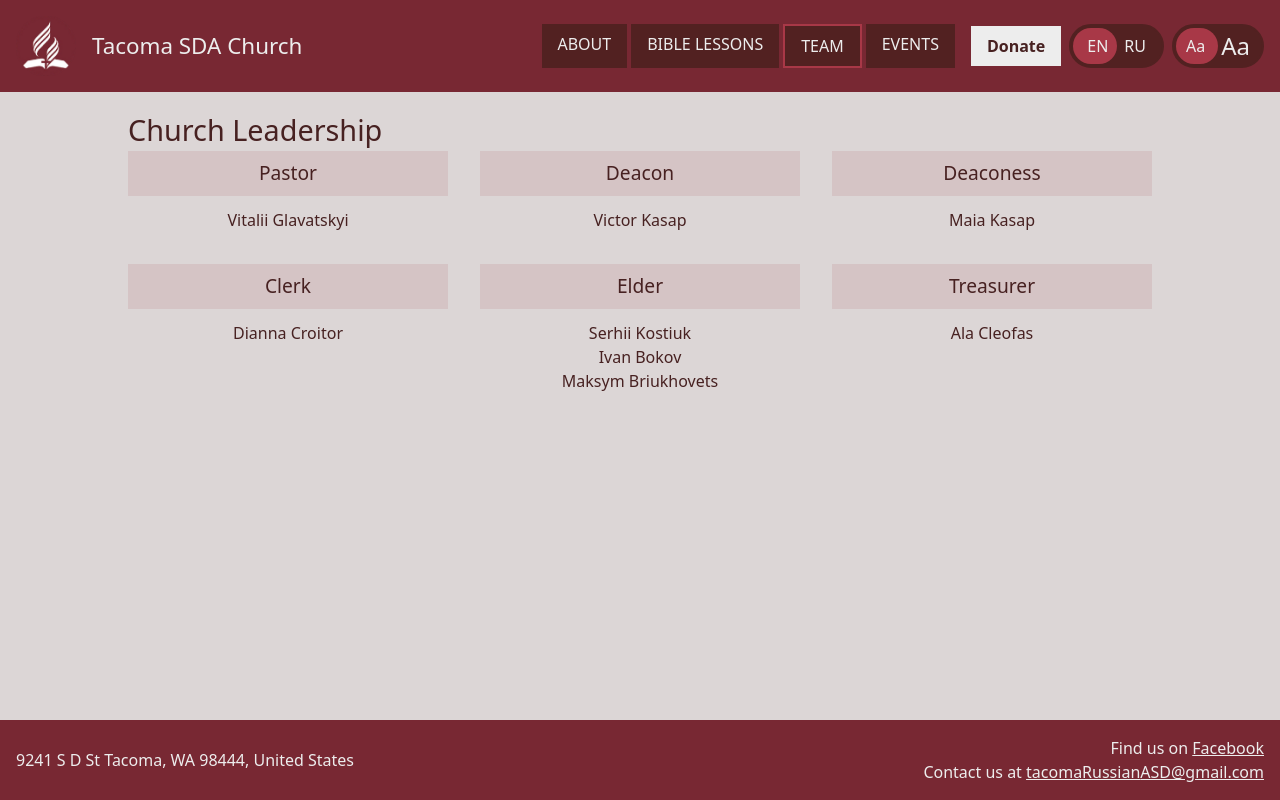
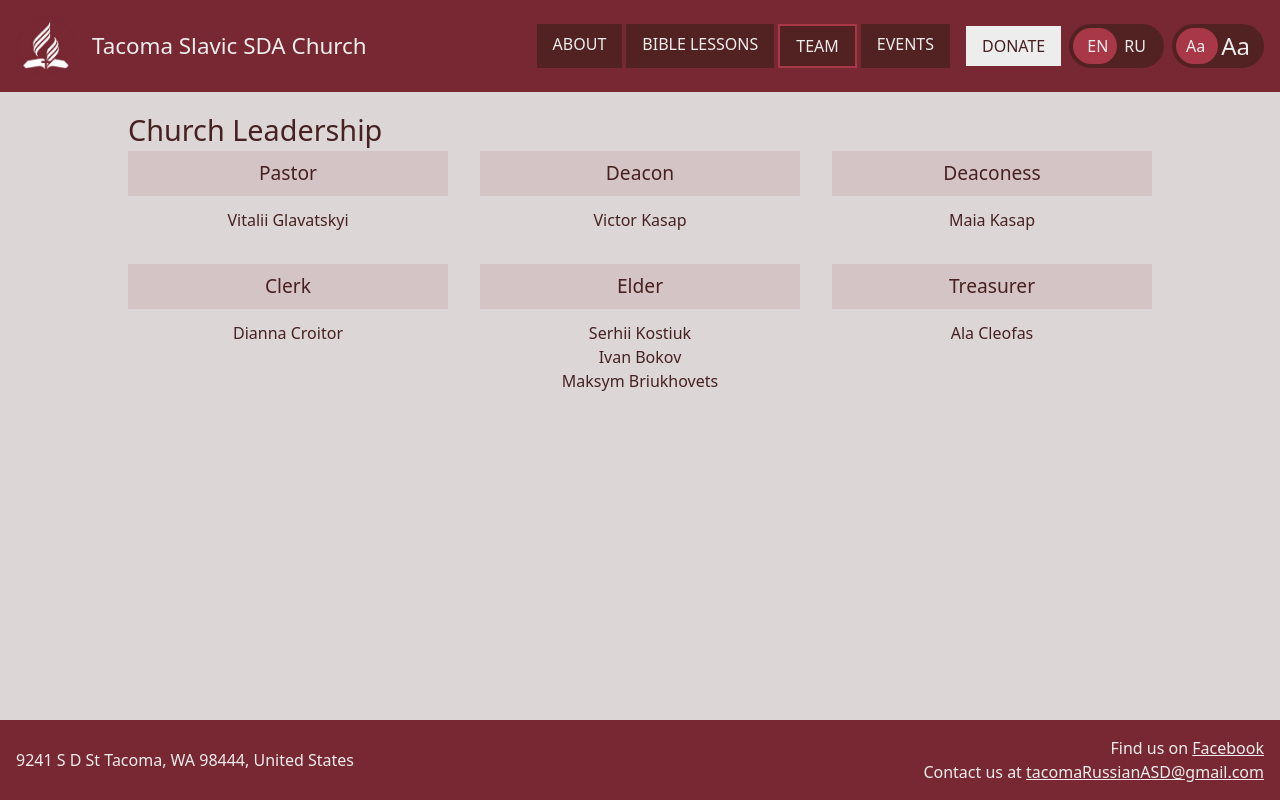
Before and after one commit to glavavlada/TacomaASDWebsite, a Next.js app in the folder my-church-site/: page /Team in a window 1280 px wide. Built offline with nearby package versions, Linux system fonts and the light colour scheme.

Commit message:
added footer and donations translation

```diff
--- a/my-church-site/src/components/Donations.tsx
+++ b/my-church-site/src/components/Donations.tsx
@@ -1,4 +1,9 @@
 "use client";
+
+import englishDonations from "@/locale/en/donations.json";
+import russianDonations from "@/locale/ru/donations.json";
+
+import { useLanguage } from "@/app/context/LanguageContext";
 
 type DonationPopupProps = {
   open: boolean;
@@ -11,8 +16,13 @@ export default function DonationPopup({
 }: DonationPopupProps) {
   if (!open) return null;
 
+  const { language } = useLanguage();
+  const t = language === "en"
+    ? englishDonations
+    : russianDonations;
+
   return (
-    <div className="fixed inset-0 z-[1000] flex items-center justify-center bg-black/75 text-[var(--textLight)]">
+    <div className="fixed inset-0 z-[1000] flex items-center justify-center bg-black/75 text-[var(--textDark)]">
 
       {/* Popup Content */}
       <div className="popupAppear relative flex w-80 flex-col items-center bg-[var(--buttonLight)] p-6 text-center">
@@ -22,7 +32,7 @@ export default function DonationPopup({
           X
         </button>
 
-        <h2>Support Our Church</h2>
+        <h2>{t.donations.title}</h2>
 
         <img
           src="/DonationLink.png"
@@ -36,7 +46,7 @@ export default function DonationPopup({
           rel="noopener noreferrer"
           className="buttonDark px-[1.125rem] py-2.5]"
         >
-          Open Donation Link
+          {t.donations.button}
         </a>
       </div >
     </div >
--- a/my-church-site/src/components/Footer.tsx
+++ b/my-church-site/src/components/Footer.tsx
@@ -1,6 +1,16 @@
 "use client";
 
+import englishFooter from "@/locale/en/footer.json";
+import russianFooter from "@/locale/ru/footer.json";
+
+import { useLanguage } from "@/app/context/LanguageContext";
+
 export default function Footer() {
+  const { language } = useLanguage();
+  const t = language === "en"
+    ? englishFooter
+    : russianFooter;
+
   return (
     <>
       <footer className="p-4 bg-[var(--main)] flex justify-between gap-10 items-center">
@@ -8,7 +18,7 @@ export default function Footer() {
 
         <div className="text-right">
           <p>
-            Find us on {" "}<br className="sm:hidden" />
+            {t.footer.facebook} {" "}<br className="sm:hidden" />
             <a
               href="https://www.facebook.com/tacomarussian/"
               target="_blank"
@@ -19,7 +29,7 @@ export default function Footer() {
           </p>
 
           <p>
-            Contact us at {" "}<br className="sm:hidden" />
+            {t.footer.email} {" "}<br className="sm:hidden" />
             <a
               href="mailto:tacomaRussianASD@gmail.com"
               className="link">
--- a/my-church-site/src/components/Navbar.tsx
+++ b/my-church-site/src/components/Navbar.tsx
@@ -84,7 +84,7 @@ export default function Navbar() {
 						className="buttonLight"
 						onClick={() => setShowDonate(true)}
 					>
-						Donate
+						{t.navbar.donate}
 					</button>
 
 					<Toggle
--- /dev/null
+++ b/my-church-site/src/locale/en/donations.json
@@ -0,0 +1,6 @@
+{
+  "donations": {
+    "title": "Support Our Church",
+    "button": "Open Donations Link"
+  }
+}
--- /dev/null
+++ b/my-church-site/src/locale/en/footer.json
@@ -0,0 +1,6 @@
+{
+  "footer": {
+    "facebook": "Find us on",
+    "email": "Contact us at"
+  }
+}
--- a/my-church-site/src/locale/en/navbar.json
+++ b/my-church-site/src/locale/en/navbar.json
@@ -1,9 +1,10 @@
 {
   "navbar": {
-    "title": "Tacoma SDA Church",
+    "title": "Tacoma Slavic SDA Church",
     "about": "ABOUT",
     "lessons": "BIBLE LESSONS",
     "events": "EVENTS",
-    "team": "TEAM"
+    "team": "TEAM",
+    "donate": "DONATE"
   }
 }
--- /dev/null
+++ b/my-church-site/src/locale/ru/donations.json
@@ -0,0 +1,6 @@
+{
+  "donations": {
+    "title": "Поддержите церковь",
+    "button": "Открыть пожертвованье"
+  }
+}
--- /dev/null
+++ b/my-church-site/src/locale/ru/footer.json
@@ -0,0 +1,6 @@
+{
+  "footer": {
+    "facebook": "Найдите нас на",
+    "email": "Свяжитесь с нами по"
+  }
+}
--- a/my-church-site/src/locale/ru/navbar.json
+++ b/my-church-site/src/locale/ru/navbar.json
@@ -1,9 +1,10 @@
 {
   "navbar": {
-    "title": "Церковь АСД г. Такома",
+    "title": "Славянская АСД Церковь г. Такома",
     "about": "О НАС",
     "lessons": "БИБЛЕЙСКИЕ УРОКИ",
     "events": "СОБЫТИЯ",
-    "team": "СЛУЖИТЕЛИ"
+    "team": "СЛУЖИТЕЛИ",
+    "donate": "ПОДДЕРЖАТЬ"
   }
 }
--- a/my-church-site/src/styles/base.css
+++ b/my-church-site/src/styles/base.css
@@ -41,7 +41,6 @@ h3 {
   background-color: var(--buttonLight);
   color: var(--textDark);
   padding: 0.5rem 1rem;
-  font-weight: bold;
   text-align: center;
 }
 
```
